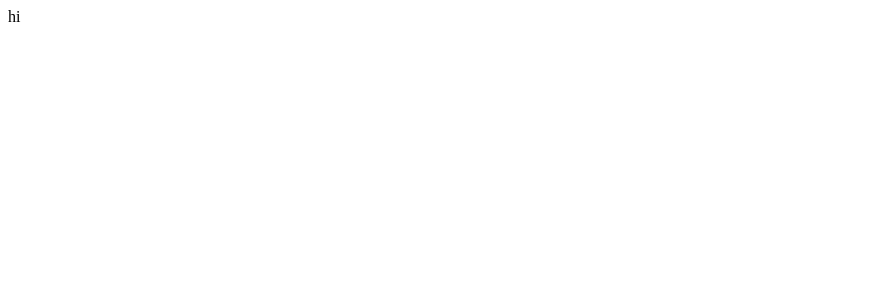
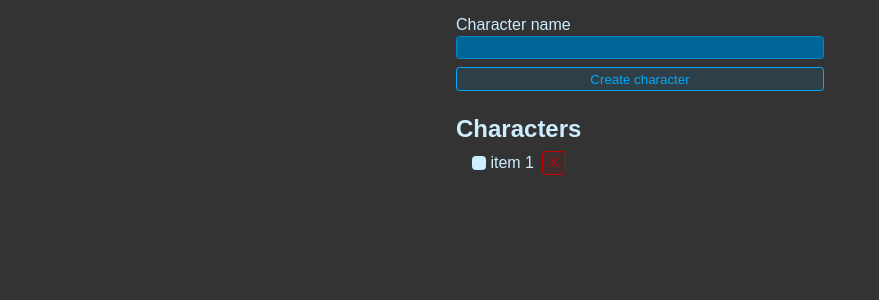
Before and after one commit to b21ricni/CraftForGMFailed, a React (Vite) app: page / in a window 1280 px wide. Shown: the top 300 px of the page, without its empty margins (0-879 px from the left). Built offline with nearby package versions, Linux system fonts and the light colour scheme.

Commit message:
Added form
+newCharacterForm
+CharacterName

Adding other components when name works properly

```diff
--- a/src/App.jsx
+++ b/src/App.jsx
@@ -1,3 +1,33 @@
+import { useState } from "react"
+import "./styles.css"
+
 export default function App() {
-  return "hi"
+  const [newCharacter, setNewCharacter] = useState("")
+
+  return (
+    <>
+      <form action="" className="new-item-form">
+        <div className="form-row">
+          <label htmlFor="item">Character name</label>
+          <input
+            value={newCharacter}
+            onChange={e => setNewCharacter(e.target.value)}
+            type="text"
+            id="item"
+          />
+        </div>
+        <button className="btn">Create character</button>
+      </form>
+      <h1 className="header">Characters</h1>
+      <ul className="list">
+        <li>
+          <label>
+            <input type="checkbox" />
+            item 1
+          </label>
+          <button className="btn btn-danger">X</button>
+        </li>
+      </ul>
+    </>
+  )
 }
```
